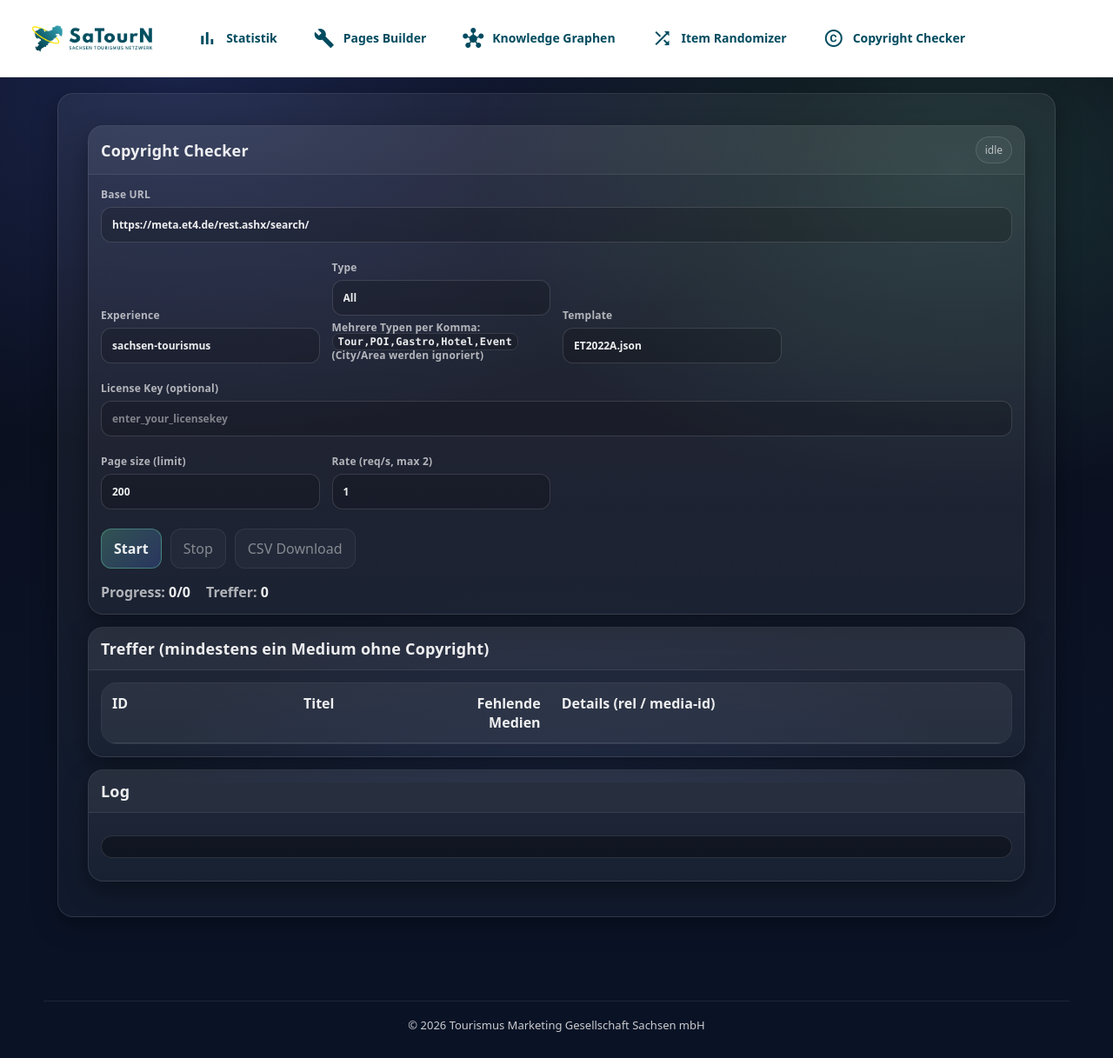
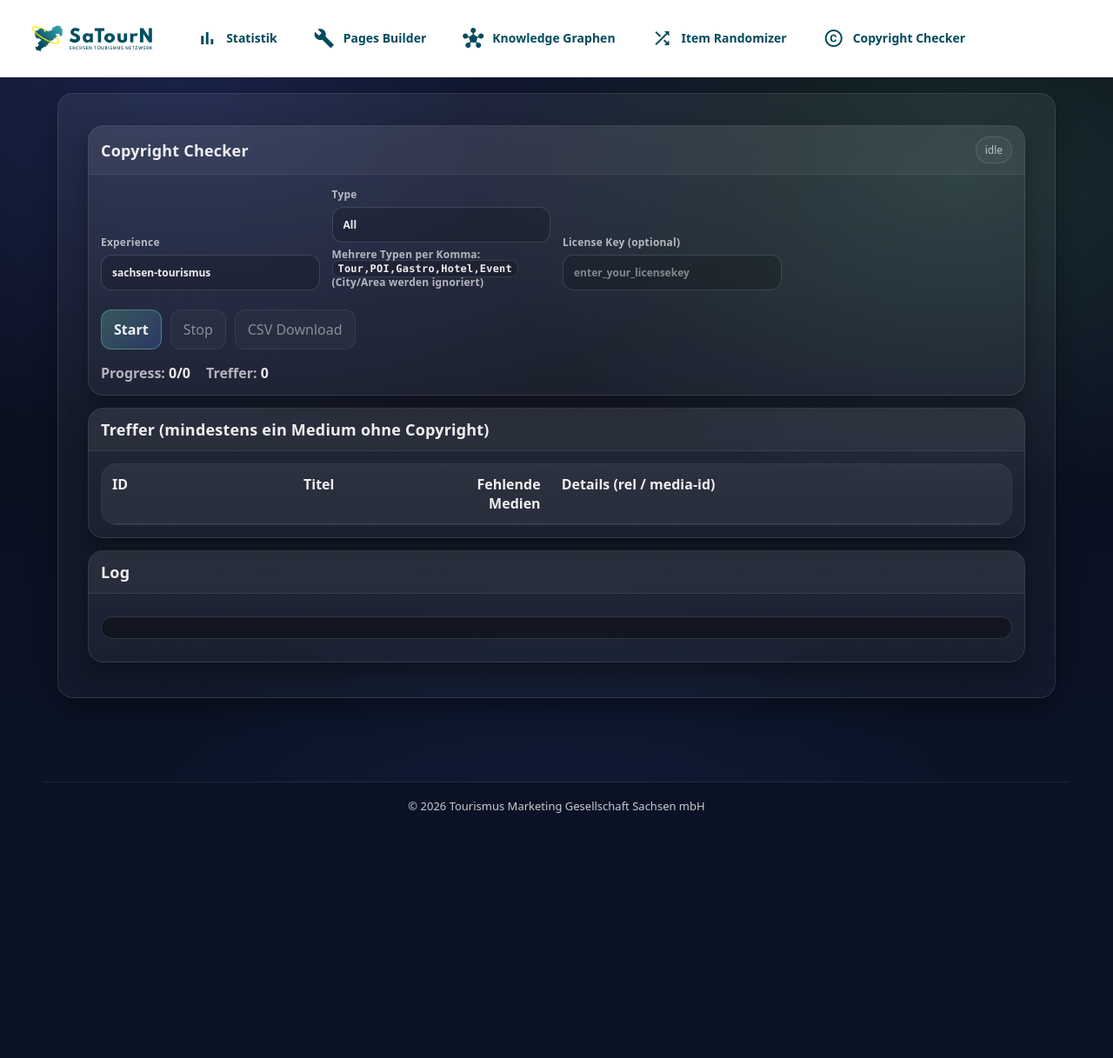
Before and after one commit to Tim-Meyer-TMGS/SaTourN, a Jekyll site: the page built from Copyright-Checker/index.html, in a window 1280 px wide. Shown: the whole page at 87% size. Built offline with Jekyll 4.4.1, drawn with Linux system fonts in a browser that asks for light colours; after the commit the page ends 965 px from its top, so only the background shows below that.

Commit message:
Update index.html

```diff
--- a/Copyright-Checker/index.html
+++ b/Copyright-Checker/index.html
@@ -15,40 +15,27 @@ js: /Copyright-Checker/script.js
       </div>
 
       <div class="ct grid">
-        <label class="wide">
-          <span>Base URL</span>
-          <input id="baseUrl" value="https://meta.et4.de/rest.ashx/search/" />
-        </label>
+        <!-- Hidden config (nicht mehr im UI sichtbar) -->
+        <input id="baseUrl" type="hidden" value="https://meta.et4.de/rest.ashx/search/" />
+        <input id="template" type="hidden" value="ET2022A.json" />
+        <input id="limit" type="hidden" value="200" />
+        <input id="rate" type="hidden" value="1" />
 
-        <label>
+        <!-- Rechtsbündig untereinander -->
+        <label class="stackRight">
           <span>Experience</span>
           <input id="experience" value="sachsen-tourismus" />
         </label>
 
-        <label>
+        <label class="stackRight">
           <span>Type</span>
           <input id="type" value="All" />
           <div class="hint">Mehrere Typen per Komma: <code>Tour,POI,Gastro,Hotel,Event</code> (City/Area werden ignoriert)</div>
         </label>
 
-        <label>
-          <span>Template</span>
-          <input id="template" value="ET2022A.json" />
-        </label>
-
-        <label class="wide">
+        <label class="stackRight">
           <span>License Key (optional)</span>
           <input id="licensekey" placeholder="enter_your_licensekey" />
-        </label>
-
-        <label>
-          <span>Page size (limit)</span>
-          <input id="limit" type="number" min="1" max="500" value="200" />
-        </label>
-
-        <label>
-          <span>Rate (req/s, max 2)</span>
-          <input id="rate" type="number" min="0.1" max="2" step="0.1" value="1" />
         </label>
 
         <div class="btnRow actions wide">
```
